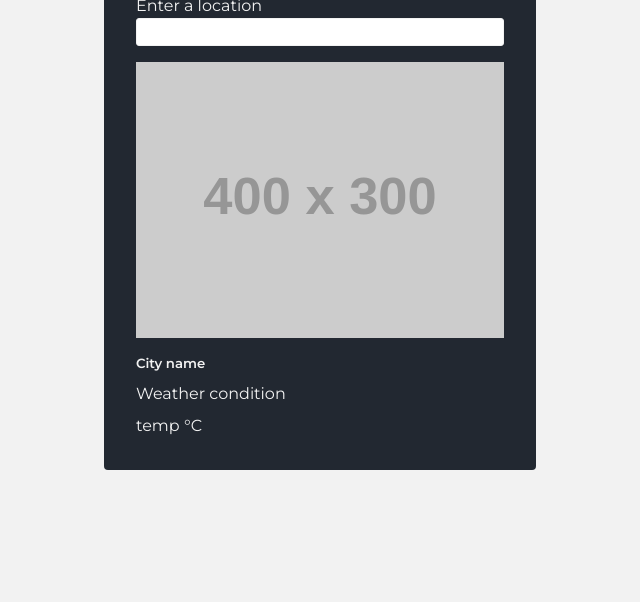
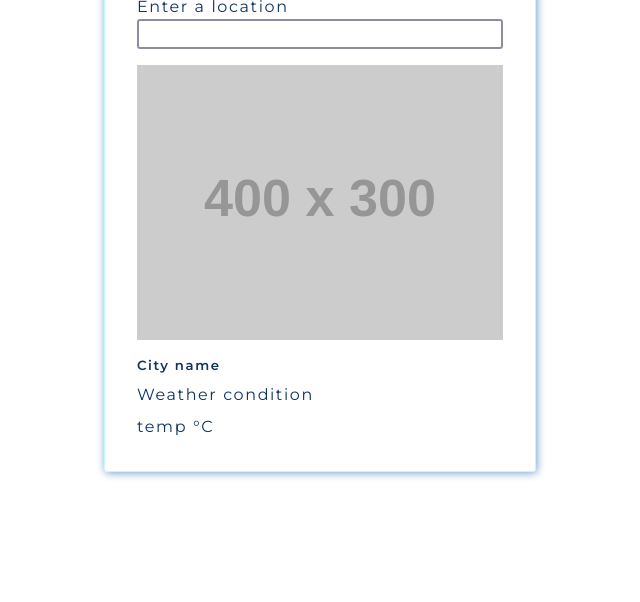
Before and after one commit to eimantaspav/Weather_app, a plain HTML site: page index.html in a window 1280 px wide. Shown: the part 198-800 px from the top of the page, without its empty margins (320-960 px from the left). Drawn offline with Linux system fonts and the light colour scheme; placeholder pictures from the web are drawn by us.

```diff
--- a/style.css
+++ b/style.css
@@ -68,7 +68,9 @@
 body {
     display: flex;
     justify-content: center;
-    background-color: #f2f2f2;
+    background-color: #fff;
+  letter-spacing: 0.1rem;
+
 }
 
 .container {
@@ -77,9 +79,12 @@
     margin-top: 3rem;
     padding: 2rem;
     gap: 1rem;
-    background-color: #222831;
     border-radius: 4px;
     max-width: 27rem;
+    border: 1px solid #C3F8FF;
+    box-shadow: 1px 1px 0.5rem #719ECE;
+
+
 }
 
 .details {
@@ -87,7 +92,6 @@
     display: flex;
     flex-direction: column;
     gap: 0.5rem;
-    color: #f2f2f2
 }
 
 h1 {
@@ -95,7 +99,10 @@
     font-size: 3rem;
     font-weight: 600;
     text-align: center;
-    color: #f96d00;
+}
+
+h1, .details, label {
+    color: #0F3460;
 }
 
 form {
@@ -106,9 +113,15 @@
 
 input {
     border-radius: 3px;
-    border: solid 1px #f2f2f2;
+    border: solid 2px #4c4c6da1;
 }
-label {color: #f2f2f2}
+
+input:focus {
+    outline: none !important;
+    border:1px solid #FBDF07;
+    box-shadow: 0 0 0.2rem #FBDF07;
+  }
+
 
 img {
     margin: 0 auto;
```
